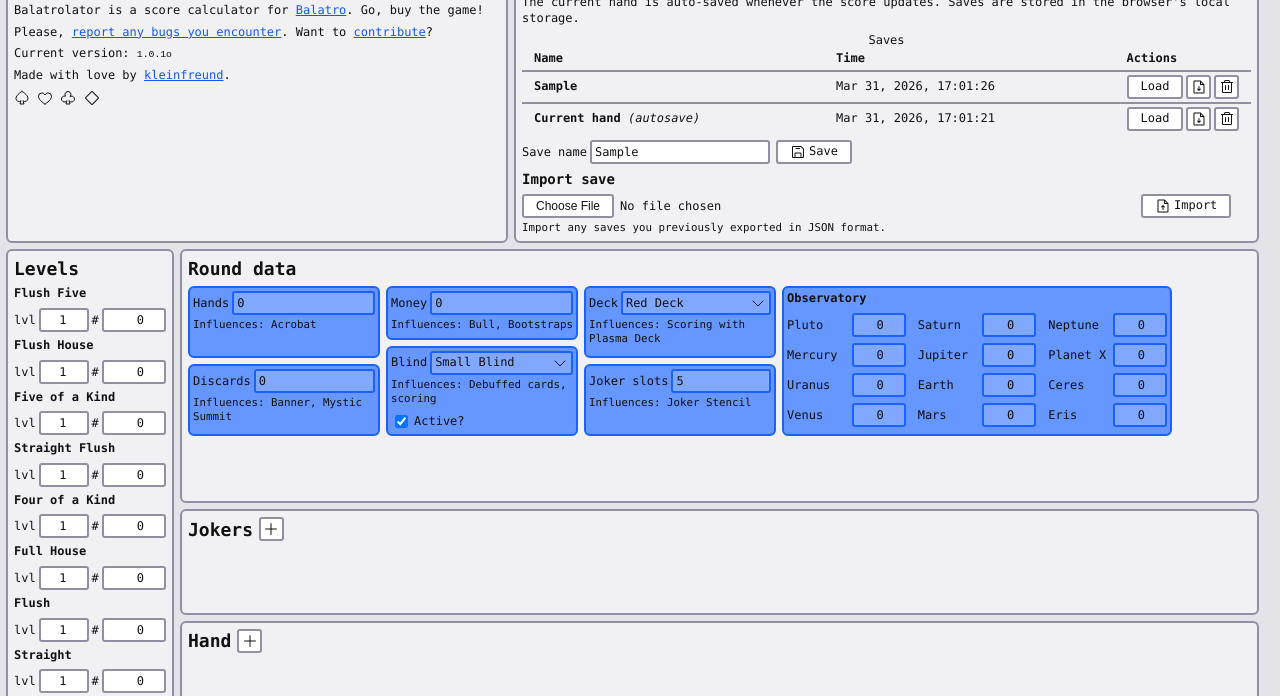
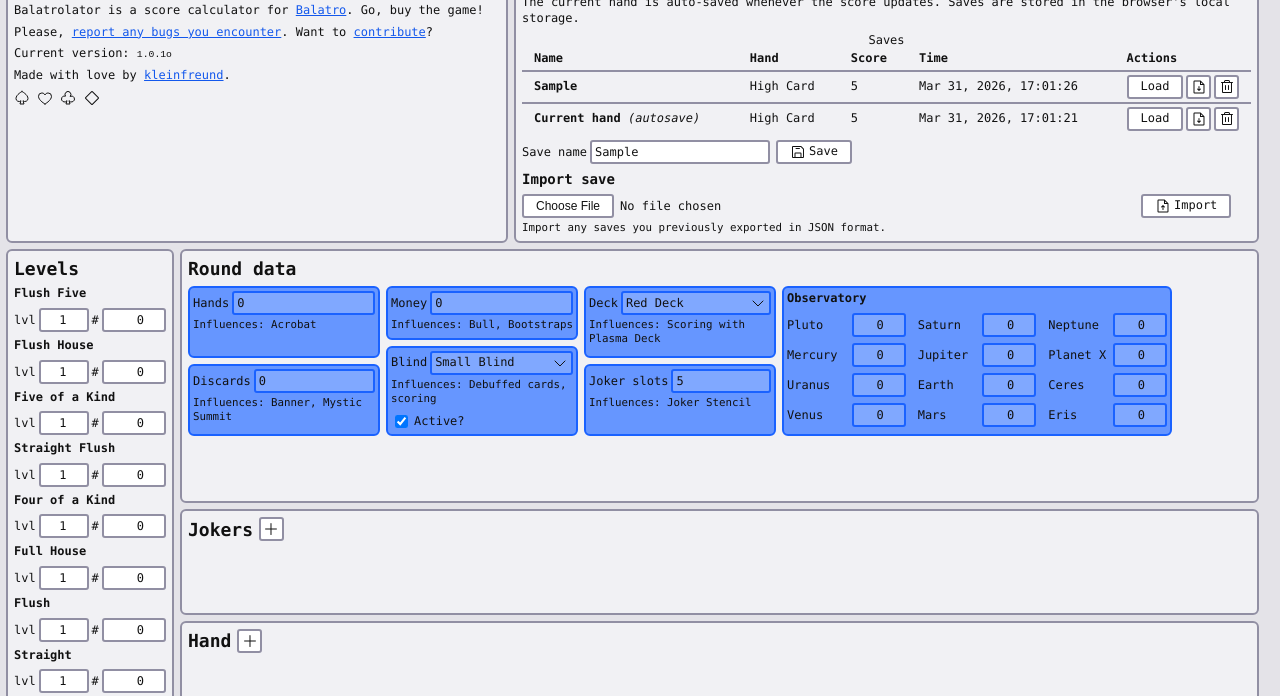
Before and after one commit to kleinfreund/balatrolator, a website built with Vite: page index.html in a window 1280 px wide. Both pictures are taken after typing "Sample" into the empty fields and a click on the button "Save". Shown: the part 48-744 px from the top of the page. Built offline with nearby package versions, Linux system fonts and the light colour scheme.

Commit message:
feat(ui): add hand and score to saves table

```diff
--- a/index.html
+++ b/index.html
@@ -74,6 +74,8 @@
 								<thead>
 									<tr>
 										<th>Name</th>
+										<th>Hand</th>
+										<th>Score</th>
 										<th>Time</th>
 										<th>Actions</th>
 									</tr>
@@ -436,6 +438,8 @@
 	<template id="save-row">
 		<tr>
 			<td class="name-cell" data-s-name></td>
+			<td class="hand-cell" data-s-hand></td>
+			<td class="score-cell" data-s-score></td>
 			<td class="time-cell" data-s-time></td>
 			<td class="actions-cell">
 				<div class="action-list">
--- a/src/ui/SaveManager.ts
+++ b/src/ui/SaveManager.ts
@@ -1,4 +1,4 @@
-import { State } from '#lib/types.ts'
+import { HandName, Result, State } from '#lib/types.ts'
 import { deminify, minify } from './minifier.ts'
 import { WebStorage } from './Storage.ts'
 
@@ -6,6 +6,8 @@ interface Save {
 	name: string
 	time: number
 	state: State
+	hand: HandName
+	results: Result[]
 	autoSave?: boolean
 }
 
@@ -39,7 +41,7 @@ export class SaveManager {
 	/**
 	 * Save the current state under a name.
 	 */
-	save (name: string, state: State) {
+	save (name: string, state: State, hand: HandName, results: Result[]) {
 		const existingSaveIndex = this.#getSaveIndex(name)
 		const index = existingSaveIndex === -1 ? this.#saves.length : existingSaveIndex
 		const existingSave = this.#saves.at(index)
@@ -47,6 +49,8 @@ export class SaveManager {
 			name,
 			time: Date.now(),
 			state,
+			hand,
+			results,
 			autoSave: existingSave?.autoSave ?? false,
 		}
 	}
@@ -54,7 +58,7 @@ export class SaveManager {
 	/**
 	 * Save the current state as a special auto save overwriting the previous auto save.
 	 */
-	autoSave (state: State) {
+	autoSave (state: State, hand: HandName, results: Result[]) {
 		const autoSaveIndex = this.#getAutoSaveIndex()
 		const index = autoSaveIndex === -1 ? this.#saves.length : autoSaveIndex
 		const autoSave = this.#saves.at(index)
@@ -62,6 +66,8 @@ export class SaveManager {
 			name: autoSave?.name ?? AUTO_SAVE_NAME,
 			time: Date.now(),
 			state,
+			hand,
+			results,
 			autoSave: true,
 		}
 	}
--- a/src/ui/UiState.ts
+++ b/src/ui/UiState.ts
@@ -133,6 +133,13 @@ function populateSavesUi () {
 		const nameCell = fragment.querySelector<HTMLTableCellElement>('[data-s-name]')!
 		nameCell.innerHTML = `<b>${save.name}</b>${save.autoSave ? ' <i>(autosave)</>' : ''}`
 
+		const handCell = fragment.querySelector<HTMLTableCellElement>('[data-s-hand]')!
+		handCell.innerHTML = save.hand
+
+		const scoreCell = fragment.querySelector<HTMLTableCellElement>('[data-s-score]')!
+		const averageResult = save.results.find(({ luck }) => luck === 'average')
+		scoreCell.innerHTML = averageResult!.formattedScore
+
 		const timeCell = fragment.querySelector<HTMLTableCellElement>('[data-s-time]')!
 		timeCell.innerText = dateTimeFormat.format(new Date(save.time))
 
@@ -168,7 +175,8 @@ function handleSaveSubmit (event: SubmitEvent) {
 	const formData = new FormData(form)
 	const name = formData.get('name') as Exclude<FormDataEntryValue, File> | null ?? `Save ${saveManager.saves.length - 1}`
 
-	saveManager.save(name, state)
+	const { hand, results } = calculateScore(state)
+	saveManager.save(name, state, hand, results)
 	storeSaves()
 }
 
@@ -217,7 +225,8 @@ function handleImportSubmit (event: SubmitEvent) {
 		if (typeof fileReader.result === 'string') {
 			const name = file.name.replace('.json', '')
 			const state = JSON.parse(fileReader.result) as State
-			saveManager.save(name, state)
+			const { hand, results } = calculateScore(state)
+			saveManager.save(name, state, hand, results)
 			storeSaves()
 		}
 	})
@@ -225,17 +234,16 @@ function handleImportSubmit (event: SubmitEvent) {
 }
 
 function applyState (state: State) {
-	updateScore(state)
+	const { hand, results } = calculateScore(state)
+	updateScore(hand, results)
 	saveStateToUrl(state)
 
 	// Save the current state as a special auto save overwriting the previous auto save.
-	saveManager.autoSave(state)
+	saveManager.autoSave(state, hand, results)
 	storeSaves()
 }
 
-function updateScore (state: State) {
-	const { hand, results } = calculateScore(state)
-
+function updateScore (hand: HandName, results: Result[]) {
 	const resultsByScore = new Map<string, Result>()
 	for (const result of results) {
 		if (!resultsByScore.has(result.score)) {
```
Also changed, not shown: playwright/tests/saves.test.ts (+11 -0 lines).
